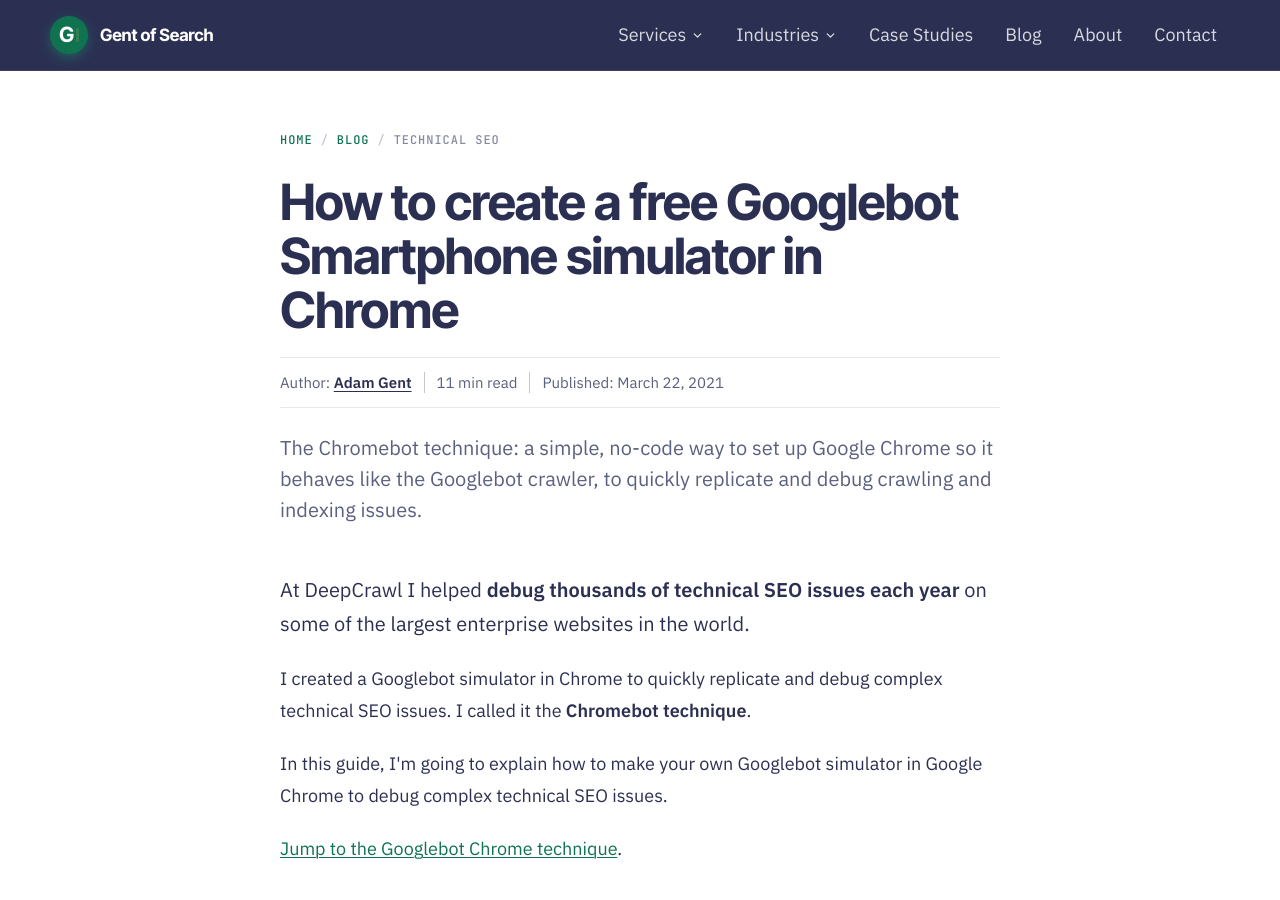
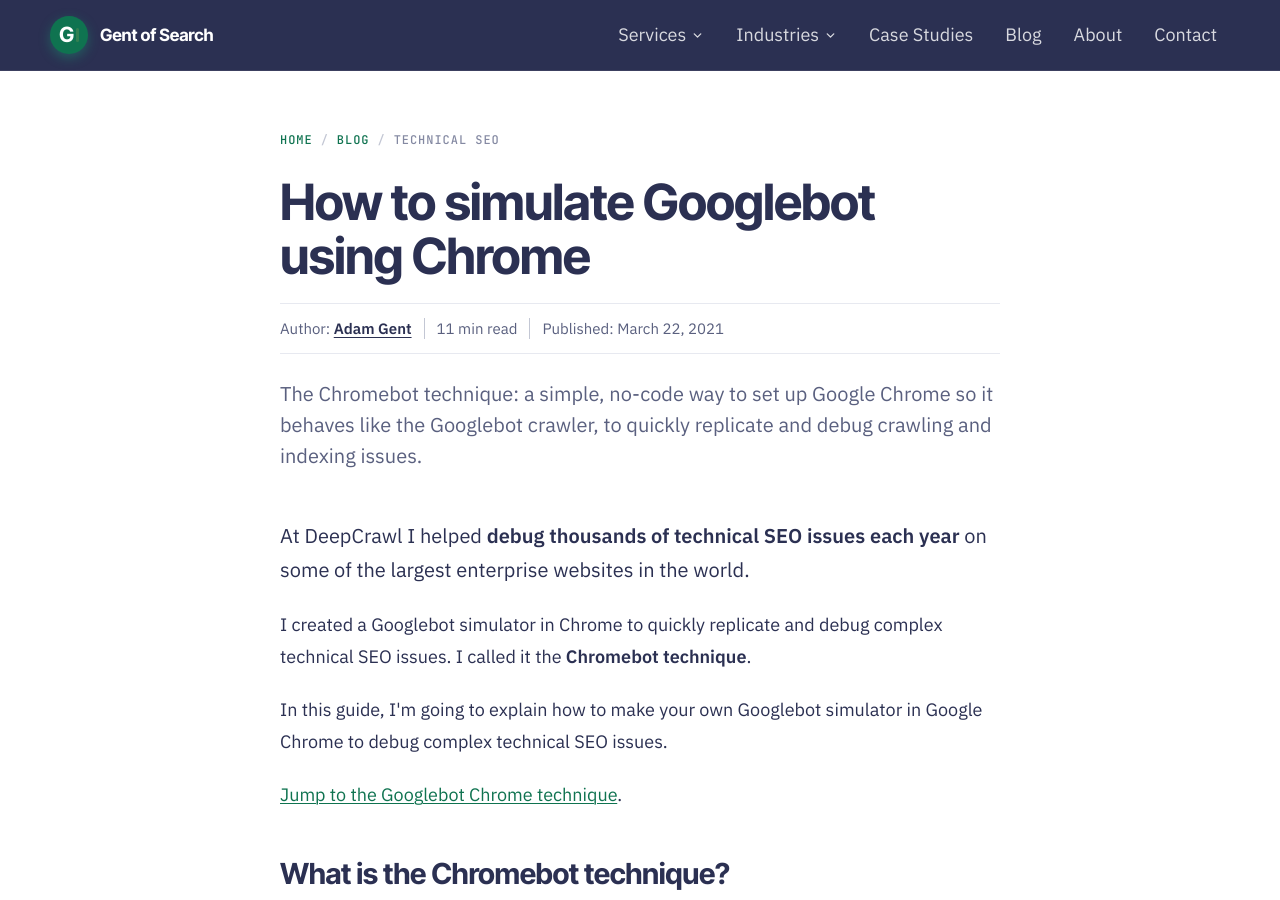
Before and after one commit to Gent-of-Search/gentofsearch.com, a Jekyll site: the page built from _posts/2021-03-22-chrome-googlebot-simulator.md, in a window 1280 px wide and 900 px high. Built offline with Jekyll 4.4.1, drawn with Linux system fonts in a browser that asks for light colours.

Commit message:
Blog: retitle Chromebot guide to How to simulate Googlebot using Chrome
Co-Authored-By: Claude Opus 5.5 <noreply@anthropic.com>

```diff
--- a/_posts/2021-03-22-chrome-googlebot-simulator.md
+++ b/_posts/2021-03-22-chrome-googlebot-simulator.md
@@ -1,5 +1,5 @@
 ---
-title: "How to create a free Googlebot Smartphone simulator in Chrome"
+title: "How to simulate Googlebot using Chrome"
 description: "The Chromebot technique: a simple, no-code way to set up Google Chrome so it behaves like the Googlebot crawler, to quickly replicate and debug crawling and indexing issues."
 date: 2021-03-22
 category: Technical SEO
```
